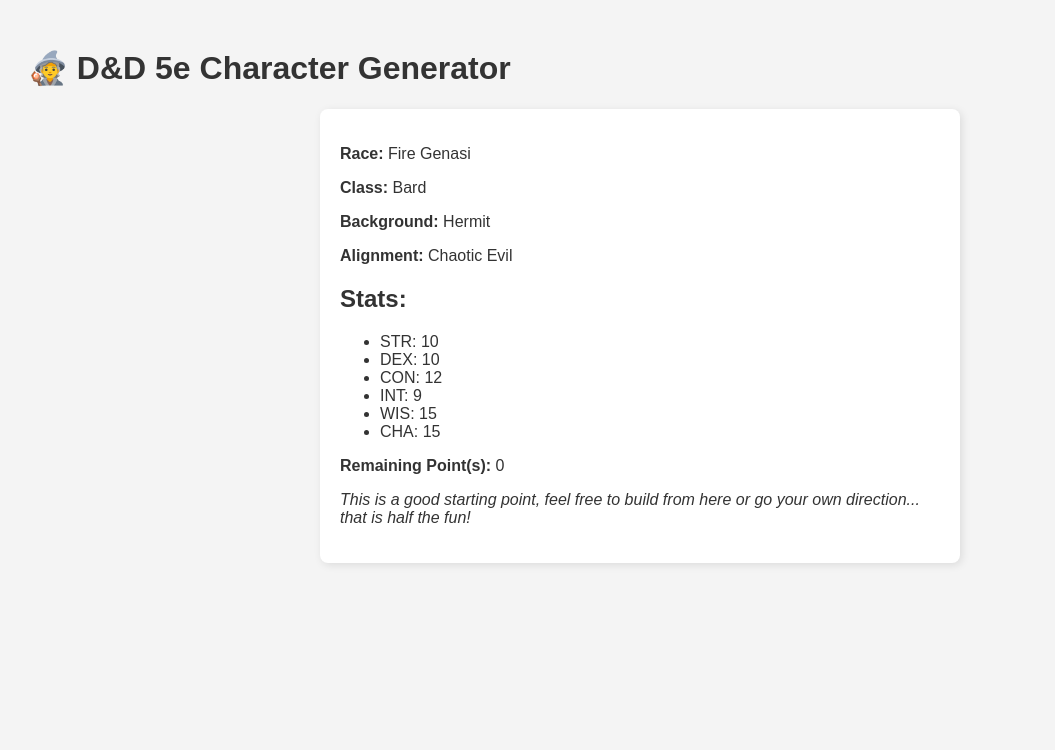
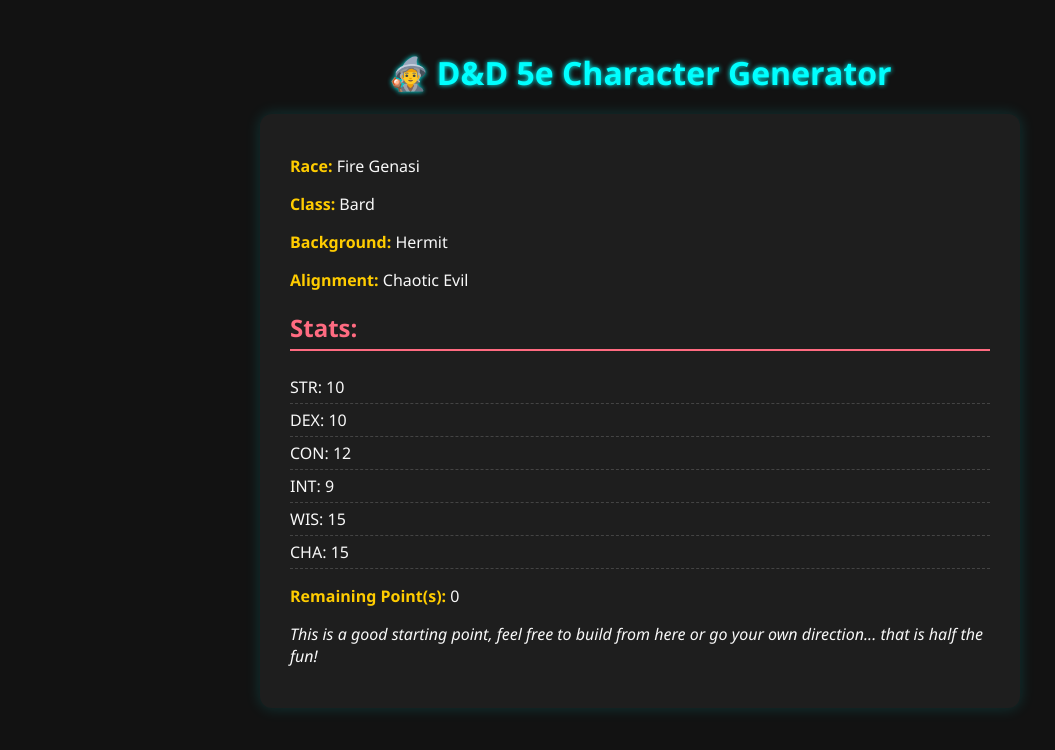
Before and after one commit to Jack-Merrett/DnD_Random_Character_Gerenator, a Flask app: page / in a window 1280 px wide. Shown: the top 750 px of the page, without its empty margins (0-1055 px from the left). Run offline with Flask 3, Linux system fonts and the light colour scheme.

Commit message:
cleaned up the CSS and HTML.

```diff
--- a/main.py
+++ b/main.py
@@ -10,3 +10,7 @@ def home():
 
 if __name__ =="__main__":
     app.run(host='0.0.0.0', port=81)
+
+@app.route('/regenerate')
+def regenerate():
+    return redirect(url_for('home'))
--- a/static/style.css
+++ b/static/style.css
@@ -1,15 +1,73 @@
+/* Base reset */
 body {
-    font-family: sans-serif;
-    background: #f4f4f4;
-    padding: 20px;
-    color: #333;
+    font-family: 'Segoe UI', Tahoma, Geneva, Verdana, sans-serif;
+    background-color: #121212;
+    color: #f8f8f8;
+    padding: 30px;
+    margin: 0;
 }
 
+/* Centered container with nice style */
 .character-box {
-    background: white;
-    padding: 20px;
+    background: #1e1e1e;
+    padding: 25px 30px;
+    border-radius: 12px;
+    box-shadow: 0 0 15px rgba(0, 255, 255, 0.15);
+    max-width: 700px;
+    margin: auto;
+    transition: 0.3s ease;
+}
+
+/* Header style */
+h1 {
+    text-align: center;
+    color: #00ffff;
+    text-shadow: 0 0 5px #00ffff;
+    font-size: 2em;
+    margin-bottom: 20px;
+}
+
+/* Sub headers */
+h2 {
+    color: #ff6b81;
+    border-bottom: 2px solid #ff6b81;
+    padding-bottom: 5px;
+}
+
+/* Stat list */
+ul {
+    list-style: none;
+    padding: 0;
+}
+
+li {
+    padding: 5px 0;
+    border-bottom: 1px dashed #444;
+}
+
+/* Button style */
+button {
+    background-color: #00ffff;
+    color: #121212;
+    border: none;
+    padding: 10px 18px;
+    font-size: 1em;
     border-radius: 8px;
-    box-shadow: 2px 2px 8px rgba(0,0,0,0.1);
-    max-width: 600px;
-    margin: auto;
+    cursor: pointer;
+    box-shadow: 0 0 10px #00ffff;
+    margin-top: 20px;
+    display: block;
+    margin-left: auto;
+    margin-right: auto;
+    transition: background-color 0.2s ease, transform 0.2s ease;
 }
+
+button:hover {
+    background-color: #00e0e0;
+    transform: scale(1.05);
+}
+
+/* Strong text tweaks */
+strong {
+    color: #ffcc00;
+}
```
